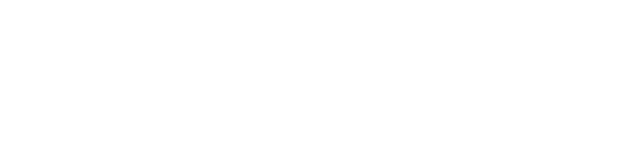
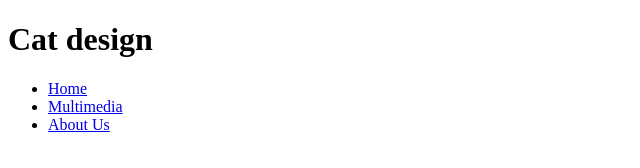
Before and after one commit to Nanapon2002/website090, a plain HTML site: page index.html in a window 1280 px wide. Shown: the whole page, without its empty margins (0-640 px from the left). Drawn offline with Linux system fonts and the light colour scheme.

Commit message:
Update index.html

```diff
--- a/index.html
+++ b/index.html
@@ -5,5 +5,15 @@
     <link rel="stylesheet" href="css/style.css">
     <title>Nanapon</title>
 </header>
+<body>
+    <h1>Cat design</h1>
+    <nav>
+        <ul>
+            <li><a href="home.html" class="menu">Home</a></li>
+            <li><a href="multimedia.html" class="menu">Multimedia</a></li>
+            <li><a href="about.html" class="menu">About Us</a></li>
+        </ul>
+    </nav>
+</body>
 
 </html>
```
